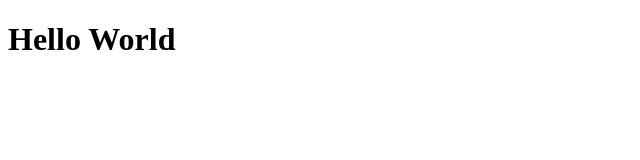
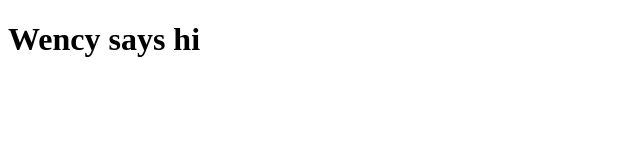
Before and after one commit to WencySuo/wencysuo.github.io, a plain HTML site: page index.html in a window 1280 px wide. Shown: the whole page, without its empty margins (0-640 px from the left). Drawn offline with Linux system fonts and the light colour scheme.

Commit message:
add my name

```diff
--- a/index.html
+++ b/index.html
@@ -1,6 +1,6 @@
 <!DOCTYPE html>
 <html>
 <body>
-    <h1>Hello World</h1>
+    <h1>Wency says hi</h1>
 </body>
 </html>
```
